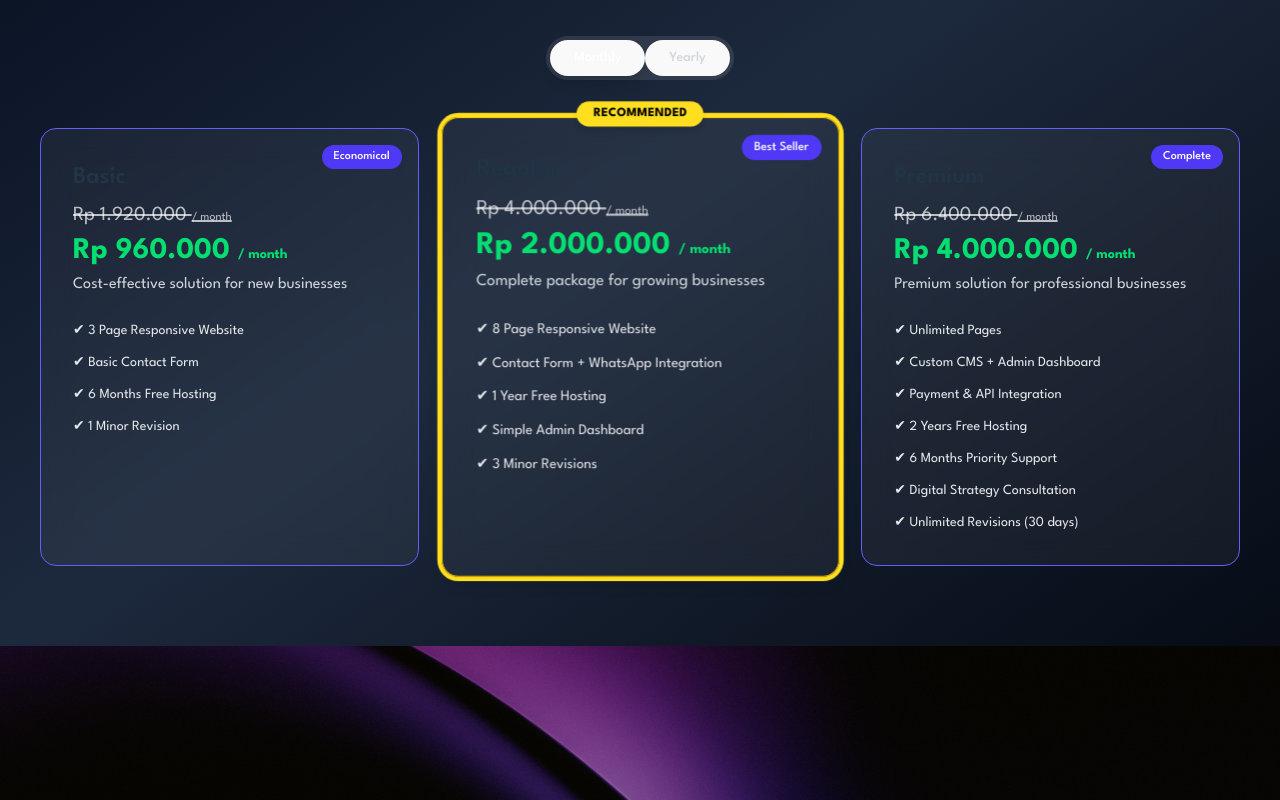
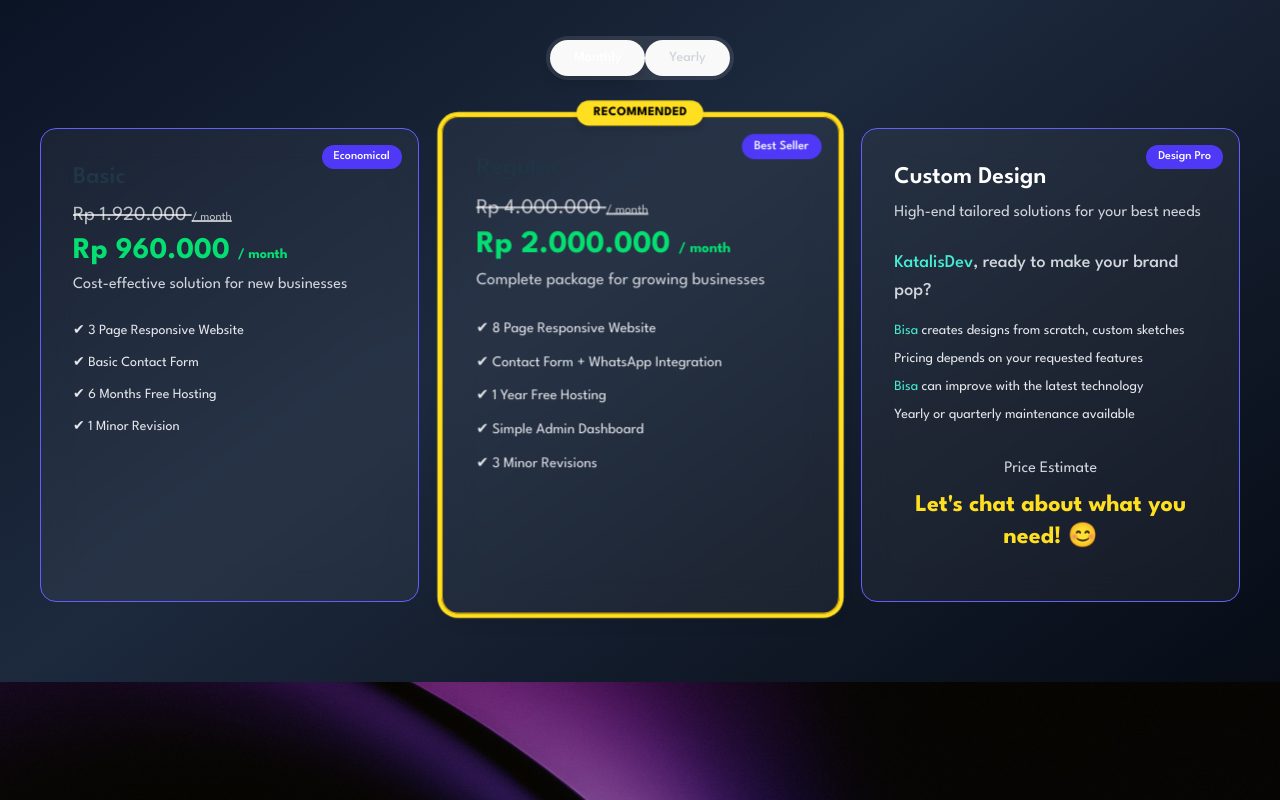
Before and after one commit to katalis-development/katalis-dev, a Vue app: page / in a window 1280 px wide. Shown: the part 1900-2700 px from the top of the page. Built offline with nearby package versions, Linux system fonts and the light colour scheme.

Commit message:
fix: pricing list

```diff
--- a/src/components/PricingPlans.vue
+++ b/src/components/PricingPlans.vue
@@ -52,8 +52,9 @@
       </div>
 
       <div class="grid grid-cols-1 md:grid-cols-3 gap-8 px-2">
+        <!-- Basic and Regular plans remain the same -->
         <div
-          v-for="(plan, index) in localizedPlans"
+          v-for="(plan, index) in standardPlans"
           :key="index"
           class="glass relative rounded-2xl p-8 text-left border transition duration-300 hover:scale-105 hover:shadow-2xl hover:border-teal-400"
           :class="{
@@ -149,6 +150,62 @@
             </li>
           </ul>
         </div>
+
+        <!-- Custom Package Card (Premium replacement) -->
+        <div
+          class="glass relative rounded-2xl p-8 text-left border border-indigo-500 transition duration-300 hover:scale-105 hover:shadow-2xl bg-white/5"
+          data-aos="fade-right"
+          data-aos-delay="600"
+        >
+          <!-- Badge Tag -->
+          <div
+            class="absolute top-4 right-4 bg-indigo-600 text-xs px-3 py-1 rounded-full text-white font-medium"
+          >
+            {{ $t("pricing.planTags.custom") }}
+          </div>
+
+          <!-- Title -->
+          <h2 class="text-2xl font-semibold mb-2 text-white">
+            {{ $t("pricing.customPlan.name") }}
+          </h2>
+
+          <p class="text-gray-300 mb-4">
+            {{ $t("pricing.customPlan.description") }}
+          </p>
+
+          <!-- Main features section (from image example) -->
+          <div class="space-y-4 my-6">
+            <div class="text-lg text-teal-400 font-medium">
+              <span class="text-teal-300">KatalisDev</span
+              ><span class="text-gray-300"
+                >, {{ $t("pricing.customPlan.tagline") }}</span
+              >
+            </div>
+
+            <div class="text-sm text-gray-200">
+              <p class="mb-2">
+                <span class="text-teal-300">Bisa</span>
+                {{ $t("pricing.customPlan.service1") }}
+              </p>
+              <p class="mb-2">{{ $t("pricing.customPlan.service2") }}</p>
+              <p class="mb-2">
+                <span class="text-teal-300">Bisa</span>
+                {{ $t("pricing.customPlan.service3") }}
+              </p>
+              <p class="mb-4">{{ $t("pricing.customPlan.service4") }}</p>
+            </div>
+          </div>
+
+          <!-- Pricing estimate -->
+          <div class="mt-8 mb-4">
+            <p class="text-gray-300 text-center">
+              {{ $t("pricing.customPlan.estimateTitle") }}
+            </p>
+            <p class="text-2xl text-yellow-300 font-bold text-center my-2">
+              {{ $t("pricing.customPlan.estimateMessage") }}
+            </p>
+          </div>
+        </div>
       </div>
     </div>
   </section>
@@ -160,7 +217,7 @@ export default {
   data() {
     return {
       billingPeriod: "monthly", // 'monthly' atau 'annual'
-      planTypes: ["basic", "regular", "premium"],
+      planTypes: ["basic", "regular"],
       planPrices: {
         basic: {
           price: 11520000, // Rp11.520.000/tahun
@@ -176,18 +233,11 @@ export default {
           popular: true,
           tag: this.$i18n.locale === "id" ? "Terlaris" : "Best Seller",
         },
-        premium: {
-          price: 48000000, // Rp48.000.000/tahun
-          originalPrice: 76800000, // Rp76.800.000/tahun
-          discount: true,
-          popular: false,
-          tag: this.$i18n.locale === "id" ? "Lengkap" : "Complete",
-        },
       },
     };
   },
   computed: {
-    localizedPlans() {
+    standardPlans() {
       return this.planTypes.map((type) => {
         const priceInfo = this.planPrices[type];
         return {
--- a/src/i18n/index.js
+++ b/src/i18n/index.js
@@ -9,6 +9,7 @@ const messages = {
       pricing: "Pricing",
       about: "About",
       contact: "Contact",
+      letsTalk: "Let's Talk",
     },
     hero: {
       title: "Your Brand Deserves More Than Just a Template",
@@ -53,11 +54,24 @@ const messages = {
       planTags: {
         economical: "Economical",
         bestSeller: "Best Seller",
-        complete: "Complete",
+        complete: "Premium",
+        custom: "Design Pro",
       },
       billingOptions: {
         monthly: "Monthly",
         yearly: "Yearly",
+      },
+      customPlan: {
+        name: "Custom Design",
+        description: "High-end tailored solutions for your best needs",
+        tagline: "ready to make your brand pop?",
+        service1: "creates designs from scratch, custom sketches",
+        service2: "Pricing depends on your requested features",
+        service3: "can improve with the latest technology",
+        service4: "Yearly or quarterly maintenance available",
+        estimateTitle: "Price Estimate",
+        estimateMessage: "Let's chat about what you need! 😊",
+        buttonSubtext: "Let's chat to see if we're a good match!",
       },
       plans: {
         basic: {
@@ -134,6 +148,7 @@ const messages = {
       emailPlaceholder: "Your Email",
       messagePlaceholder: "Write your message...",
       submit: "Send Message",
+      letsTalk: "Let's Talk 👋",
     },
     footer: {
       tagline:
@@ -152,6 +167,7 @@ const messages = {
       pricing: "Harga",
       about: "Tentang",
       contact: "Kontak",
+      letsTalk: "Yuk Ngobrol",
     },
     hero: {
       title: "Brand Kamu Pantas Lebih Dari Sekadar Template",
@@ -196,11 +212,24 @@ const messages = {
       planTags: {
         economical: "Ekonomis",
         bestSeller: "Terlaris",
-        complete: "Lengkap",
+        complete: "Premium",
+        custom: "Design Pro",
       },
       billingOptions: {
         monthly: "Bulanan",
         yearly: "Tahunan",
+      },
+      customPlan: {
+        name: "Design Custom",
+        description: "Solusi premium khusus untuk kebutuhan terbaik anda",
+        tagline: "Mau brand kamu lebih kece?",
+        service1: "design eksklusif dari awal dengan konsep unik",
+        service2: "Solusi khusus sesuai kebutuhan dan visi bisnis Anda",
+        service3: "improve dengan teknologi terkini",
+        service4: "Paket maintenance fleksibel (3 atau 12 bulan)",
+        estimateTitle: "Investasi bisnis Anda",
+        estimateMessage: "Yuk ngobrol tentang kebutuhanmu! 😊",
+        buttonSubtext: "Mari diskusikan kebutuhan Anda bersama kami",
       },
       plans: {
         basic: {
@@ -278,6 +307,7 @@ const messages = {
       emailPlaceholder: "Email kamu",
       messagePlaceholder: "Tulis pesanmu di sini...",
       submit: "Kirim Pesan",
+      letsTalk: "Ngobrol Yuk 👋",
     },
     footer: {
       tagline:
```
Also changed, not shown: src/components/Navbar.vue (+84 -30 lines).
